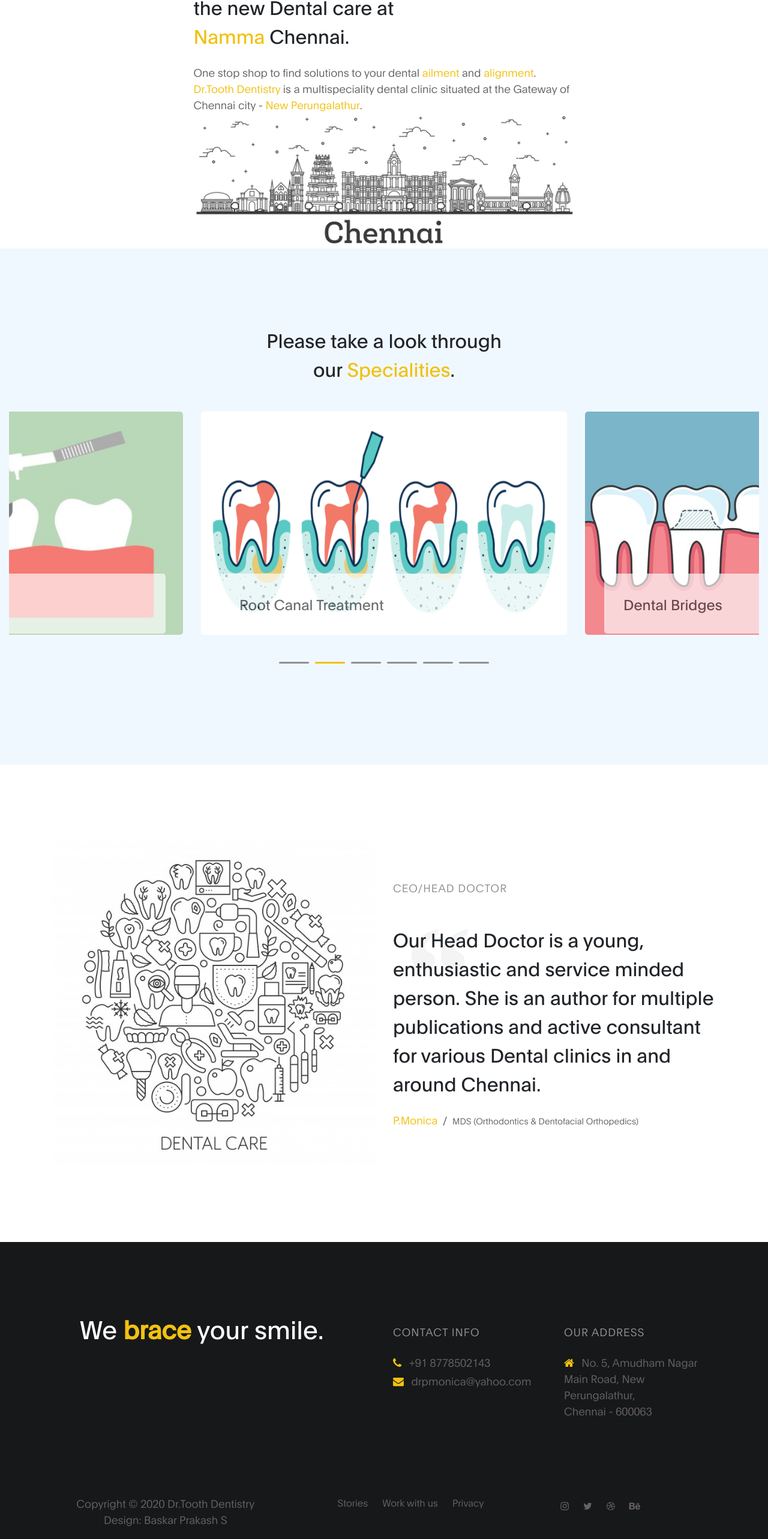
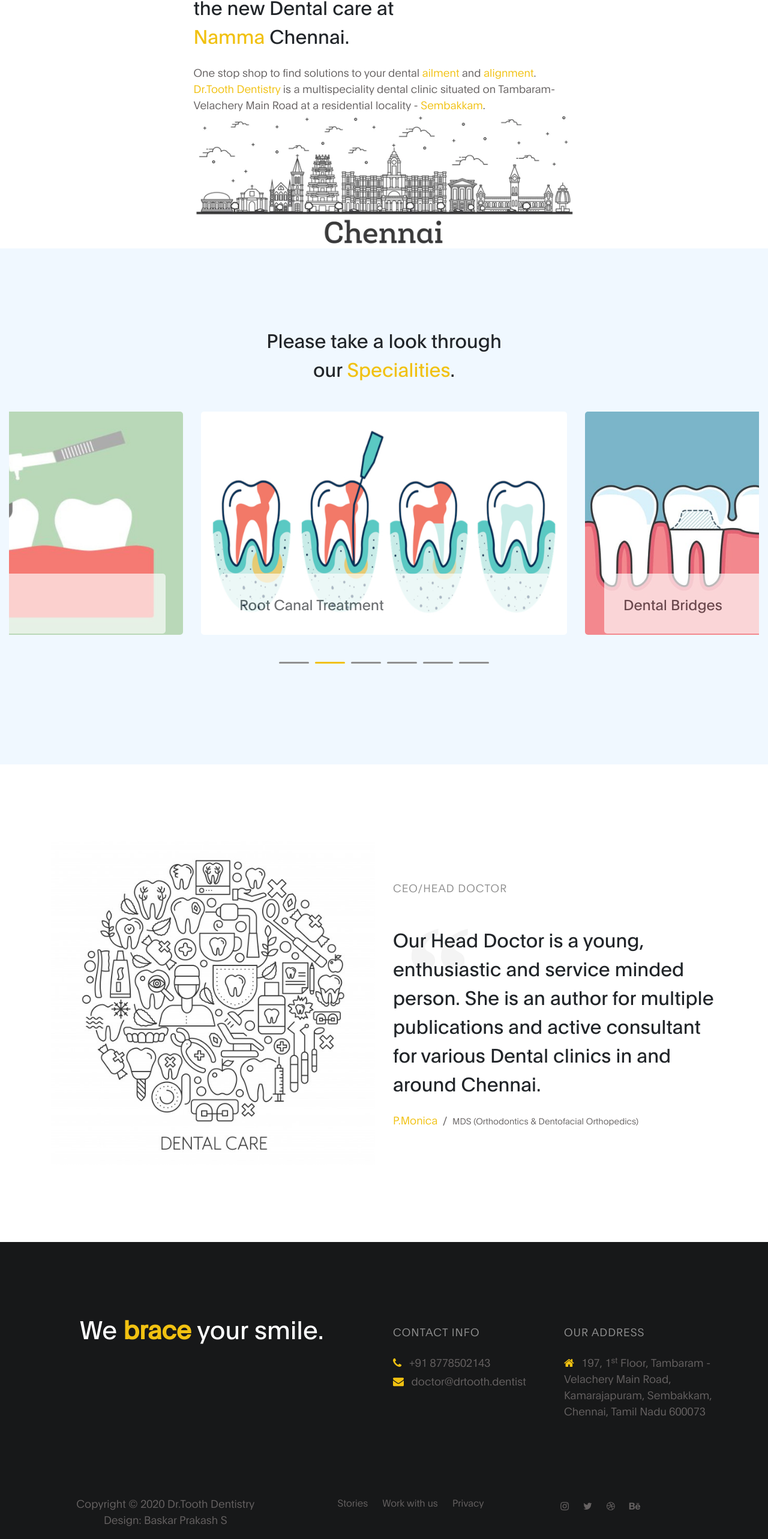
Before and after one commit to BaskarPrakash/drtooth.dentist.github.io, a plain HTML site: page index.html in a window 1280 px wide. Shown: the part 955-3520 px from the top of the page at 60% size. Drawn offline with Linux system fonts and the light colour scheme.

Commit message:
Location Change

```diff
--- a/index.html
+++ b/index.html
@@ -1,5 +1,6 @@
 <!DOCTYPE html>
 <html lang="en">
+
 <head>
 
      <title>Dr.Tooth Dentistry</title>
@@ -36,6 +37,7 @@
      <link rel="stylesheet" href="css/templatemo-digital-trend.css">
 
 </head>
+
 <body>
 
      <!-- MENU BAR -->
@@ -46,8 +48,8 @@
                     Dr.Tooth Dentistry</h2>
                </a>
 
-            <button class="navbar-toggler" type="button" data-toggle="collapse" data-target="#navbarNav" aria-controls="navbarNav" aria-expanded="false"
-                aria-label="Toggle navigation">
+               <button class="navbar-toggler" type="button" data-toggle="collapse" data-target="#navbarNav"
+                    aria-controls="navbarNav" aria-expanded="false" aria-label="Toggle navigation">
                     <span class="navbar-toggler-icon"></span>
                </button>
 
@@ -79,11 +81,14 @@
                     <div class="col-lg-6 col-md-10 col-12 d-flex flex-column justify-content-center align-items-center">
                          <div class="hero-text">
 
-                                   <h1 class="text-white" data-aos="fade-up">We are ready for solving your dental problems</h1>
+                              <h1 class="text-white" data-aos="fade-up">We are ready for solving your dental problems
+                              </h1>
 
-                                   <a href="contact.html" class="custom-btn btn-bg btn mt-3" data-aos="fade-up" data-aos-delay="100">Let us discuss together!</a>
+                              <a href="contact.html" class="custom-btn btn-bg btn mt-3" data-aos="fade-up"
+                                   data-aos-delay="100">Let us discuss together!</a>
 
-                                   <strong class="d-block py-3 pl-5 text-white" data-aos="fade-up" data-aos-delay="200"><i class="fa fa-phone mr-2"></i> +91 8778502143</strong>
+                              <strong class="d-block py-3 pl-5 text-white" data-aos="fade-up" data-aos-delay="200"><i
+                                        class="fa fa-phone mr-2"></i> +91 8778502143</strong>
                          </div>
                     </div>
 
@@ -106,9 +111,13 @@
 
                     <div class="col-lg-7 mx-auto col-md-10 col-12">
                          <div class="about-info">
-                              <h2 class="mb-4" data-aos="fade-up">the new Dental care at <strong>Namma</strong> Chennai. </h2>
-                              <p class="mb-0" data-aos="fade-up">One stop shop to find solutions to your dental <strong>ailment</strong> and <strong>alignment</strong>. </p>
-                              <p class="mb-0" data-aos="fade-up"><strong>Dr.Tooth Dentistry </strong>is a multispeciality dental clinic situated at the Gateway of Chennai city - <strong>New Perungalathur</strong>.</p>
+                              <h2 class="mb-4" data-aos="fade-up">the new Dental care at <strong>Namma</strong> Chennai.
+                              </h2>
+                              <p class="mb-0" data-aos="fade-up">One stop shop to find solutions to your dental
+                                   <strong>ailment</strong> and <strong>alignment</strong>. </p>
+                              <p class="mb-0" data-aos="fade-up"><strong>Dr.Tooth Dentistry </strong>is a
+                                   multispeciality dental clinic situated on Tambaram-Velachery Main Road at a
+                                   residential locality - <strong>Sembakkam</strong>.</p>
                          </div>
 
                          <div class="about-image" data-aos="fade-up" data-aos-delay="200">
@@ -232,7 +241,9 @@
 
                          <div class="quote" data-aos="fade-up" data-aos-delay="200"></div>
 
-                      <h2 class="mb-4" data-aos="fade-up" data-aos-delay="300">Our Head Doctor is a young, enthusiastic and service minded person. She is an author for multiple publications and active consultant for various Dental clinics in and around Chennai. </h2>
+                         <h2 class="mb-4" data-aos="fade-up" data-aos-delay="300">Our Head Doctor is a young,
+                              enthusiastic and service minded person. She is an author for multiple publications and
+                              active consultant for various Dental clinics in and around Chennai. </h2>
 
                          <p data-aos="fade-up" data-aos-delay="400">
                               <strong>P.Monica</strong>
@@ -253,7 +264,8 @@
                <div class="row" id="contactus">
 
                     <div class="col-lg-5 mx-lg-auto col-md-8 col-10">
-            <h1 class="text-white" data-aos="fade-up" data-aos-delay="100">We <strong>brace</strong> your smile.</h1>
+                         <h1 class="text-white" data-aos="fade-up" data-aos-delay="100">We <strong>brace</strong> your
+                              smile.</h1>
                     </div>
 
                     <div class="col-lg-3 col-md-6 col-12" data-aos="fade-up" data-aos-delay="200">
@@ -267,7 +279,7 @@
                          <p>
                               <a href="#">
                                    <i class="fa fa-envelope mr-2 footer-icon"></i>
-                drpmonica@yahoo.com
+                                   doctor@drtooth.dentist
                               </a>
                          </p>
                     </div>
@@ -277,14 +289,17 @@
 
                          <p class="mb-1">
                               <i class="fa fa-home mr-2 footer-icon"></i>
-              No. 5, Amudham Nagar Main Road, New Perungalathur,<br> Chennai - 600063 <br><br>
+                              197, 1<sup>st</sup> Floor, Tambaram - Velachery Main Road, Kamarajapuram, Sembakkam,<br>
+                              Chennai, Tamil Nadu 600073 <br><br>
                          </p>
                     </div>
                     <script type="text/javascript" src="https://form.jotform.com/jsform/210585552209455"></script>
-          <div class="col-lg-4 mx-lg-auto text-center col-md-8 col-12" data-aos="fade-up" data-aos-delay="400">
+                    <div class="col-lg-4 mx-lg-auto text-center col-md-8 col-12" data-aos="fade-up"
+                         data-aos-delay="400">
                          <p class="copyright-text">Copyright &copy; 2020 Dr.Tooth Dentistry
                               <br>
-            <a rel="nofollow noopener" href="https://www.facebook.com/baskarprakash">Design: Baskar Prakash S</a></p>
+                              <a rel="nofollow noopener" href="https://www.facebook.com/baskarprakash">Design: Baskar
+                                   Prakash S</a></p>
                     </div>
 
                     <div class="col-lg-4 mx-lg-auto col-md-6 col-12" data-aos="fade-up" data-aos-delay="500">
@@ -319,4 +334,5 @@
      <script src="js/custom.js"></script>
 
 </body>
+
 </html>
```
Also changed, not shown: contact.html (+11 -5 lines). Lines whose indentation alone changed are shown as unchanged.
